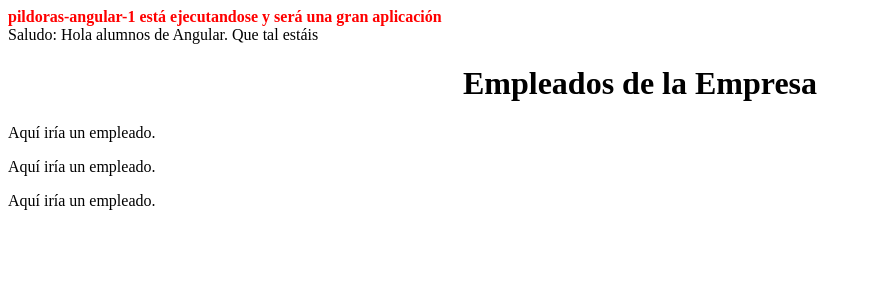
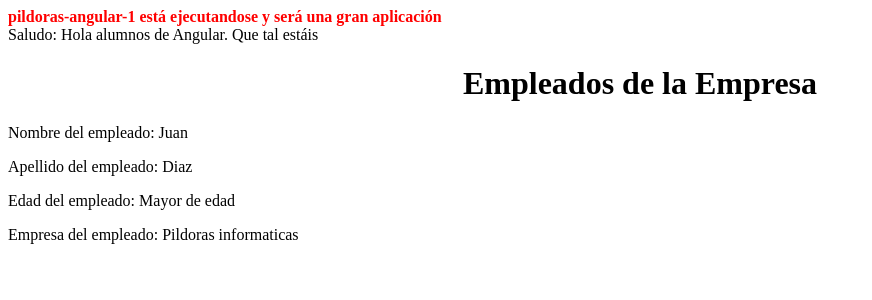
Before and after one commit to daicual/angular_pildoras, an Angular app in the folder pildoras-angular-1/: page / in a window 1280 px wide. Shown: the top 300 px of the page, without its empty margins (0-872 px from the left). Built offline with nearby package versions, Linux system fonts and the light colour scheme.

Commit message:
Interpolacion 7

```diff
--- a/pildoras-angular-1/src/app/app.component.html
+++ b/pildoras-angular-1/src/app/app.component.html
@@ -3,6 +3,3 @@
 <span>Saludo: {{saludo}}</span>
 <br>
 <app-empleados></app-empleados>
-<app-empleado></app-empleado>
-<app-empleado></app-empleado>
-<app-empleado></app-empleado>
--- a/pildoras-angular-1/src/app/empleado/empleado.component.html
+++ b/pildoras-angular-1/src/app/empleado/empleado.component.html
@@ -1 +1,4 @@
-<p>Aquí iría un empleado.</p>
+<p>Nombre del empleado: {{nombre}}</p>
+<p>Apellido del empleado: {{apellido}}</p>
+<p>Edad del empleado: {{edad<18 ? "Menor de edad":"Mayor de edad"}}</p>
+<p>Empresa del empleado: {{empresa}}</p>
--- a/pildoras-angular-1/src/app/empleado/empleado.component.ts
+++ b/pildoras-angular-1/src/app/empleado/empleado.component.ts
@@ -8,5 +8,13 @@
   //styles:["p{background-color:red}"]
 })
 export class EmpleadoComponent {
-
+  nombre ="Juan";
+  apellido="Diaz";
+  edad=18;
+  empresa="Pildoras informaticas";
+/**
+  getEdad(){
+    return this.edad;
+  }
+*/
 }
--- a/pildoras-angular-1/src/app/empleados/empleados.component.html
+++ b/pildoras-angular-1/src/app/empleados/empleados.component.html
@@ -1 +1,2 @@
 <h1 style="text-align: center;">Empleados de la Empresa</h1>
+<app-empleado></app-empleado>
```
